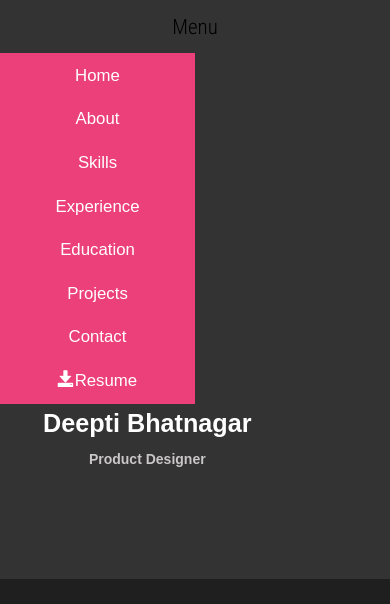
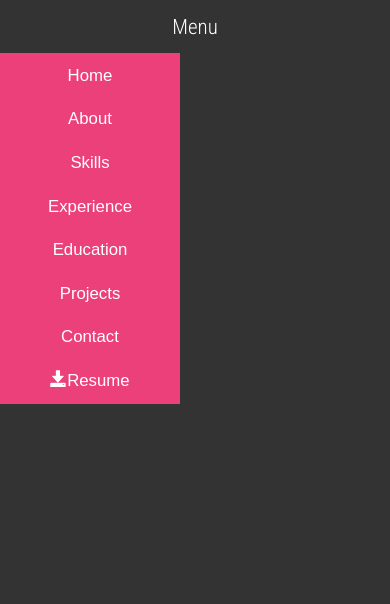
Before and after one commit to deepti3g/deepti3g.github.io, a plain HTML site: page index.html in a window 390 px wide. Both pictures are taken after a click on the button "Menu". Shown: the top 604 px of the page. Drawn offline with Linux system fonts and the light colour scheme; a web font is replaced by a local one.

Commit message:
google1 changme

```diff
--- a/css/style.css
+++ b/css/style.css
@@ -650,7 +650,7 @@ p.agile-br {
 .navbar-collapse {
     border: none;
     box-shadow: none;
-    position: absolute;
+    position: center;
     background:#ec407a;
 
     width: 50%;
@@ -666,7 +666,7 @@ p.agile-br {
     margin: 0.5em  0;
     font-style: sans-serif;
     font-size: 1.5em;
-    color: black;
+    color: #fff;
     font-weight: 200;
 }
 .nav > li {
```
